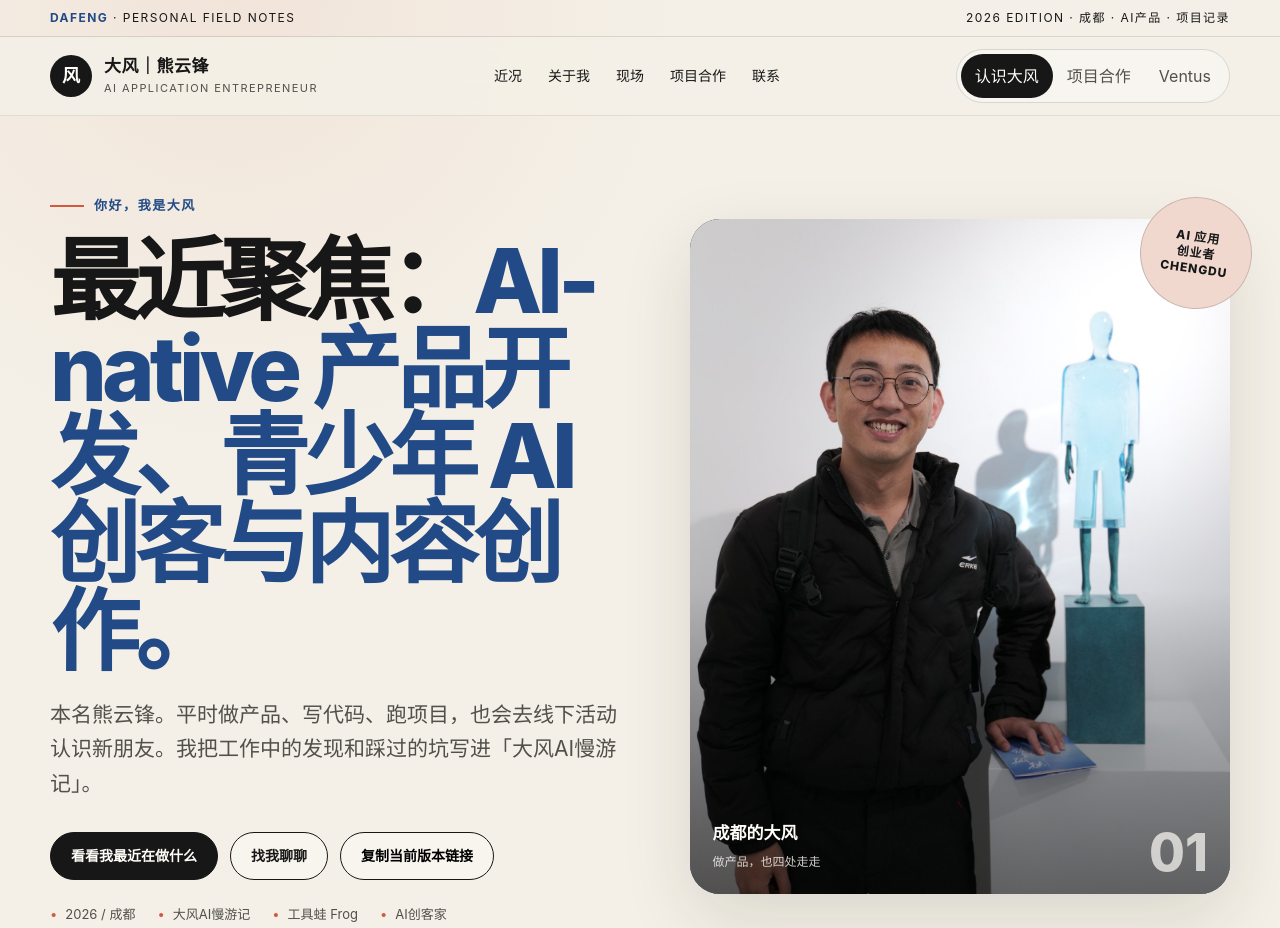
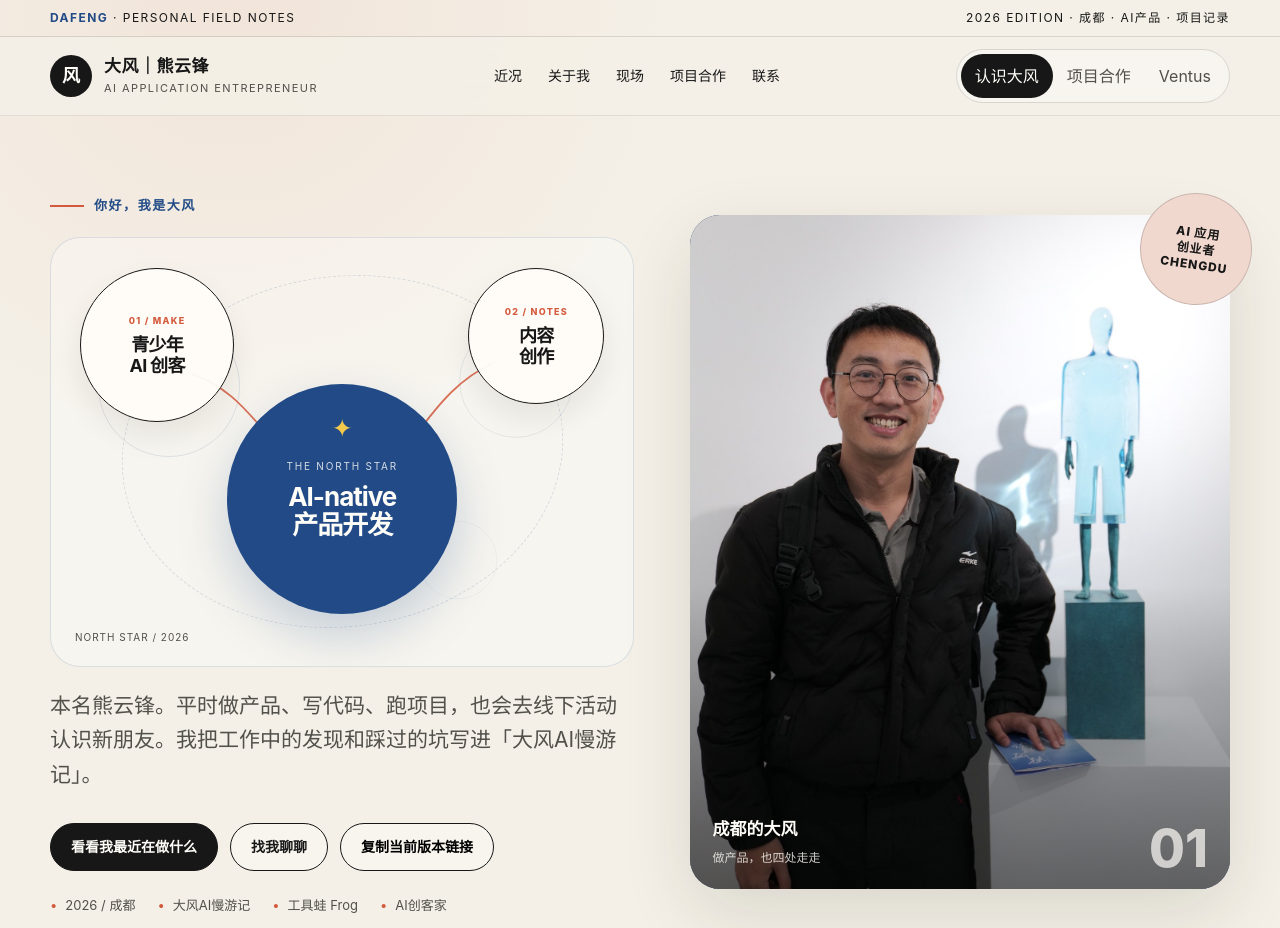
Before and after one commit to Frog1205/Frog1205.github.io, a plain HTML site: page index.html in a window 1280 px wide. Shown: the top 928 px of the page. Drawn offline with Linux system fonts and the light colour scheme.

Commit message:
Replace homepage focus text with north star UI

```diff
--- a/index.html
+++ b/index.html
@@ -197,6 +197,62 @@
       font-size: clamp(17px, 2vw, 21px);
     }
     .hero-lead b { color: var(--ink); font-weight: 700; }
+    .hero-focus-map {
+      position: relative;
+      width: min(100%, 650px);
+      min-height: 430px;
+      margin: 20px 0 22px;
+      overflow: hidden;
+      border: 1px solid rgba(36,85,143,.14);
+      border-radius: 30px;
+      background: rgba(255,255,255,.32);
+    }
+    .hero-focus-map::before {
+      content: "";
+      position: absolute;
+      inset: 9% 12%;
+      border: 1px dashed rgba(36,85,143,.16);
+      border-radius: 50%;
+      transform: rotate(-8deg);
+    }
+    .hero-focus-orbit { position: absolute; width: 142px; height: 142px; border: 1px solid rgba(36,85,143,.12); border-radius: 50%; }
+    .hero-focus-orbit.one { left: 8%; top: 18%; }
+    .hero-focus-orbit.two { right: 8%; top: 17%; transform: scale(.8); }
+    .hero-focus-orbit.three { right: 18%; bottom: 8%; transform: scale(.55); opacity: .7; }
+    .hero-focus-connections { position: absolute; inset: 0; z-index: 1; width: 100%; height: 100%; pointer-events: none; }
+    .hero-focus-connections path { fill: none; stroke: var(--red); stroke-width: 2; stroke-linecap: round; opacity: .84; }
+    .hero-focus-connections marker path { fill: var(--red); stroke: none; }
+    .hero-focus-star {
+      position: absolute;
+      left: 50%; top: 61%; z-index: 2;
+      width: 230px; height: 230px;
+      display: grid; place-items: center;
+      transform: translate(-50%, -50%);
+      border-radius: 50%;
+      color: var(--white); text-align: center;
+      background: var(--blue);
+      box-shadow: 0 22px 50px rgba(36,85,143,.24);
+    }
+    .hero-focus-star::before { content: "✦"; position: absolute; top: 24px; color: #f2c94c; font-size: 25px; }
+    .hero-focus-star small { display: block; margin-bottom: 8px; font-size: 10px; letter-spacing: .18em; opacity: .82; }
+    .hero-focus-star strong { display: block; max-width: 160px; font-size: 26px; line-height: 1.08; letter-spacing: -.04em; }
+    .hero-focus-node {
+      position: absolute; z-index: 3;
+      display: grid; place-items: center;
+      padding: 18px;
+      border: 1.5px solid var(--ink);
+      border-radius: 50%;
+      color: var(--ink); text-align: center;
+      background: rgba(255,253,248,.95);
+      box-shadow: 0 14px 30px rgba(23,23,23,.08);
+      transition: transform .2s ease, border-color .2s ease, box-shadow .2s ease;
+    }
+    .hero-focus-node:hover { transform: translateY(-4px); border-color: var(--blue); box-shadow: 0 18px 34px rgba(36,85,143,.14); }
+    .hero-focus-node small { display: block; margin-bottom: 7px; color: var(--red); font-size: 9px; font-weight: 850; letter-spacing: .14em; }
+    .hero-focus-node strong { display: block; font-size: 18px; line-height: 1.12; letter-spacing: -.04em; }
+    .hero-focus-node.creator { left: 5%; top: 7%; width: 154px; height: 154px; }
+    .hero-focus-node.content { right: 5%; top: 7%; width: 136px; height: 136px; }
+    .hero-focus-caption { position: absolute; left: 24px; bottom: 20px; color: var(--ink-soft); font-size: 10px; letter-spacing: .1em; }
     .hero-actions { display: flex; flex-wrap: wrap; gap: 12px; margin-top: 30px; }
 
     .btn {
@@ -887,6 +943,11 @@
       .hero { padding: 38px 0 24px; }
       h1 { font-size: clamp(46px, 15vw, 70px); }
       .hero-lead { font-size: 16px; }
+      .hero-focus-map { min-height: 420px; margin-top: 14px; }
+      .hero-focus-star { width: 210px; height: 210px; }
+      .hero-focus-star strong { font-size: 24px; }
+      .hero-focus-node.creator { left: 3%; width: 138px; height: 138px; }
+      .hero-focus-node.content { right: 2%; width: 124px; height: 124px; }
       .portrait-wrap { margin-top: 8px; }
       .stamp { width: 88px; height: 88px; right: -4px; top: -18px; font-size: 10px; }
       .trust-grid { grid-template-columns: 1fr 1fr; }
@@ -967,7 +1028,19 @@
       <div class="shell hero-grid">
         <div>
           <div class="kicker" id="hero-kicker">你好，我是大风</div>
-          <h1 id="hero-title">最近聚焦：<span class="accent">AI-native 产品开发、青少年 AI 创客与内容创作。</span></h1>
+          <h1 id="hero-title" data-audience="work,en">有 AI 项目，<span class="accent">我们可以一起做。</span></h1>
+          <div class="hero-focus-map" data-audience="hi" aria-label="最近聚焦：AI-native 产品开发、青少年 AI 创客、内容创作">
+            <div class="hero-focus-orbit one"></div><div class="hero-focus-orbit two"></div><div class="hero-focus-orbit three"></div>
+            <svg class="hero-focus-connections" viewBox="0 0 650 430" aria-hidden="true">
+              <defs><marker id="hero-focus-arrow" viewBox="0 0 10 10" refX="8" refY="5" markerWidth="5" markerHeight="5" orient="auto"><path d="M 0 0 L 10 5 L 0 10 z" /></marker></defs>
+              <path d="M 158 128 C 205 145, 224 178, 248 202" marker-end="url(#hero-focus-arrow)" />
+              <path d="M 493 116 C 447 137, 424 175, 402 202" marker-end="url(#hero-focus-arrow)" />
+            </svg>
+            <div class="hero-focus-star"><div><small>THE NORTH STAR</small><strong>AI-native<br/>产品开发</strong></div></div>
+            <div class="hero-focus-node creator"><div><small>01 / MAKE</small><strong>青少年<br/>AI 创客</strong></div></div>
+            <div class="hero-focus-node content"><div><small>02 / NOTES</small><strong>内容<br/>创作</strong></div></div>
+            <div class="hero-focus-caption">NORTH STAR / 2026</div>
+          </div>
           <p class="hero-lead" id="hero-lead">
             本名熊云锋。平时做产品、写代码、跑项目，也会去线下活动认识新朋友。我把工作中的发现和踩过的坑写进「大风AI慢游记」。
           </p>
```
Also changed, not shown: 1 other file.
